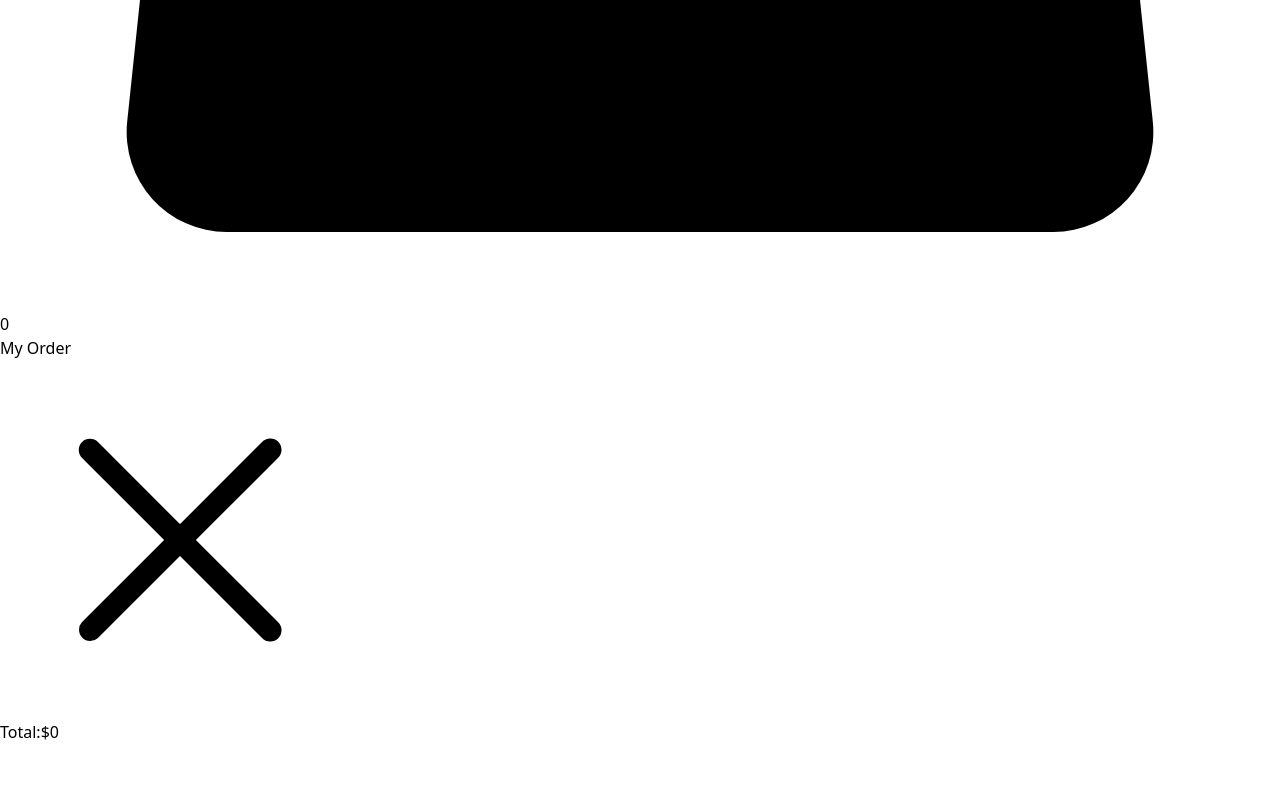
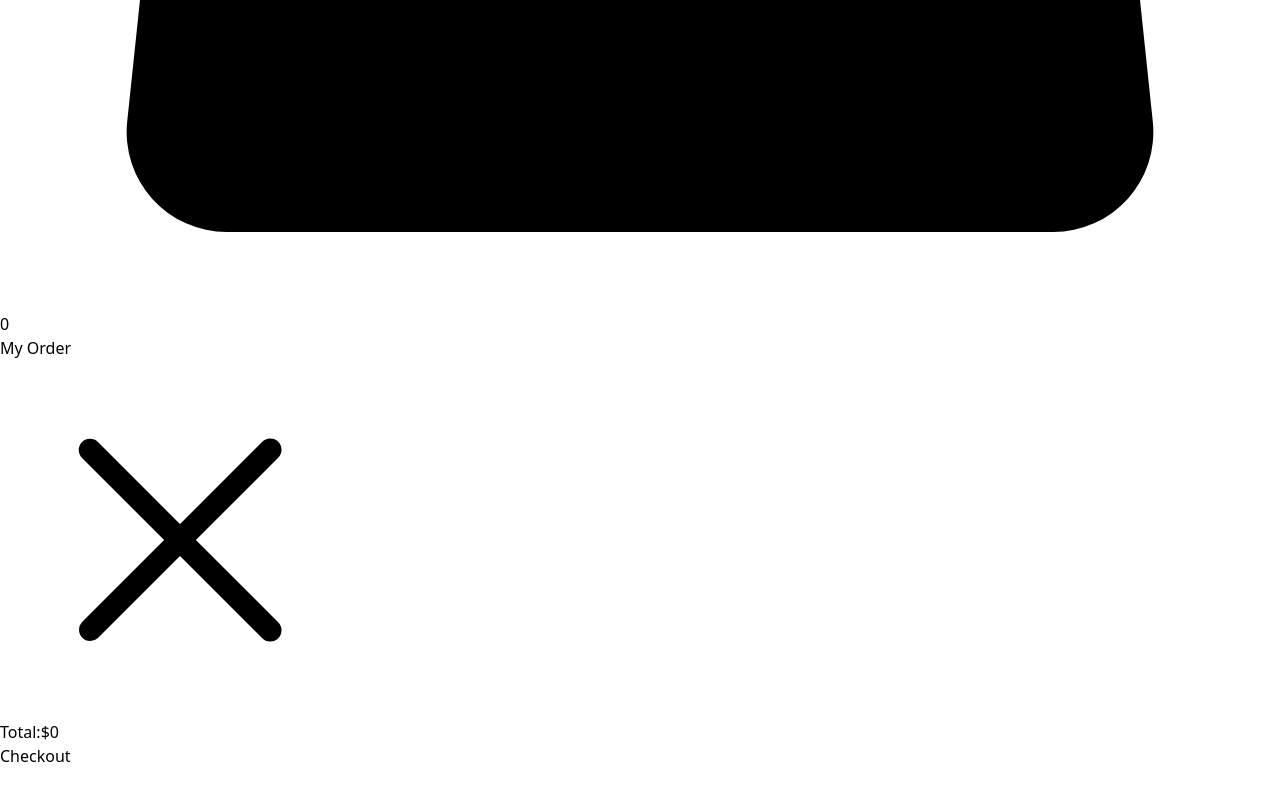
Before and after one commit to JUANLOPCON071/Ecommerce-React-Vite, a React (Vite) app: page /my-order in a window 1280 px wide. Shown: the part 1256-2056 px from the top of the page. Built offline with nearby package versions, Linux system fonts and the light colour scheme.

Commit message:
New order

```diff
--- a/src/Components/CheckoutSideMenu/index.jsx
+++ b/src/Components/CheckoutSideMenu/index.jsx
@@ -11,6 +11,18 @@
     const handleDelete = (id) => {
         const filteredProducts = context.cartProducts.filter(product => product.id != id)
         context.setCartProducts(filteredProducts)
+    }
+
+    const handleCheckout = () => {
+        const orderToAdd = {
+            date: '16.01.25',
+            products: context.cartProducts,
+            totalProducts: context.cartProducts.length,
+            totalPrice: totalPrice(context.cartProducts)
+        }
+
+        context.setOrder([...context.order, orderToAdd])
+        context.setCartProducts([])
     }
 
     return (
@@ -27,7 +39,7 @@
                       onClick={() => context.closeCheckoutSideMenu()}></XMarkIcon>
                 </div>
             </div>
-            <div className='px-6 overflow-y-scroll'>
+            <div className='flex-1 px-6 overflow-y-scroll'>
             {
                 context.cartProducts.map(product => (
                     <OrderCard
@@ -41,11 +53,12 @@
                 ))
             }
             </div>
-            <div className='px-6'>
-                <p className='flex items-center justify-between'>
+            <div className='px-6 mb-6'>
+                <p className='flex items-center justify-between mb-2'>
                     <span className='font-light'>Total:</span>
                     <span className='text-2xl font-medium'>${totalPrice(context.cartProducts)}</span>
                 </p>
+                <button className='w-full py-3 text-white bg-black rounded-lg' onClick={() => handleCheckout()}>Checkout</button>
             </div>
         </aside>
     );
--- a/src/Context/index.jsx
+++ b/src/Context/index.jsx
@@ -21,6 +21,8 @@
     })
 
     const [cartProducts, setCartProducts] = useState([])
+
+    const [order, setOrder] = useState([])
     return (
         <ShoppingCartContext.Provider value={{
             count,
@@ -34,7 +36,9 @@
             setCartProducts,
             isCheckoutSideMenuOpen,
             openCheckoutSideMenu,
-            closeCheckoutSideMenu
+            closeCheckoutSideMenu,
+            order,
+            setOrder
 
         }}>
             {children}
```
